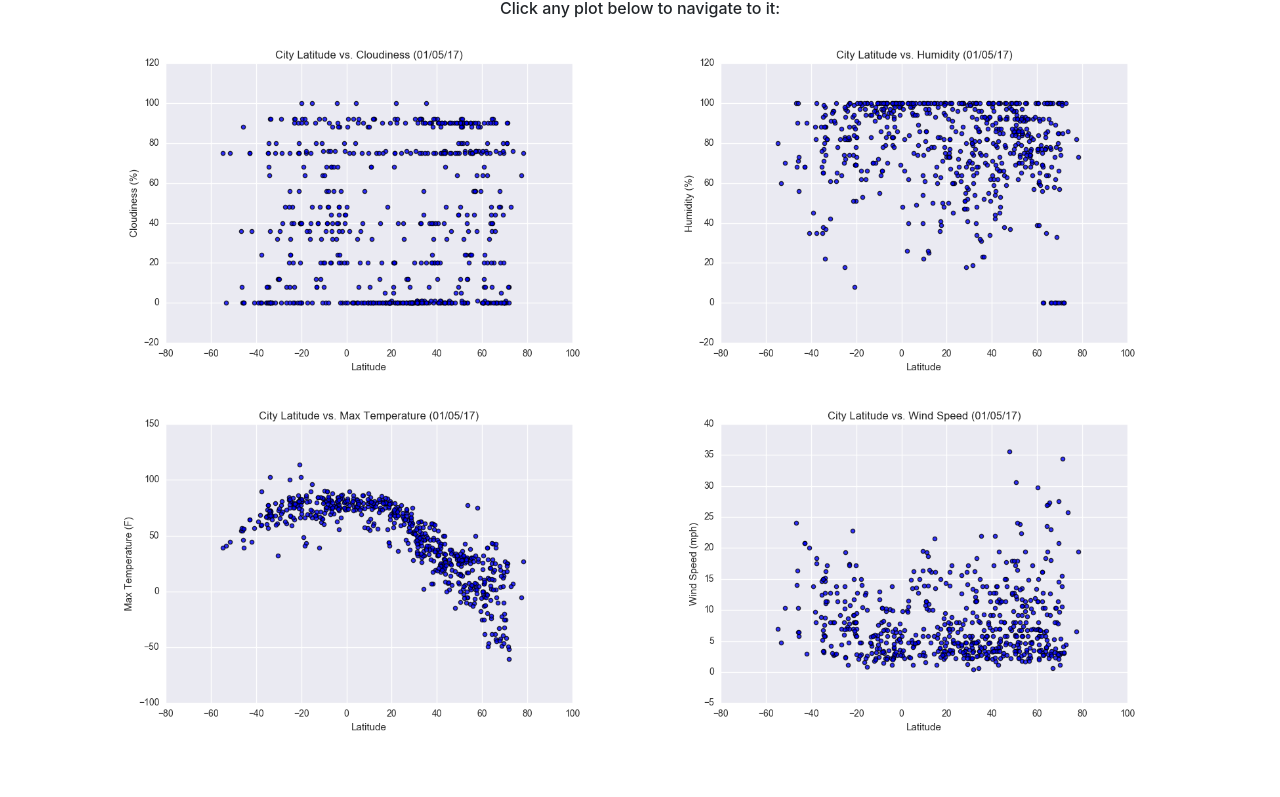
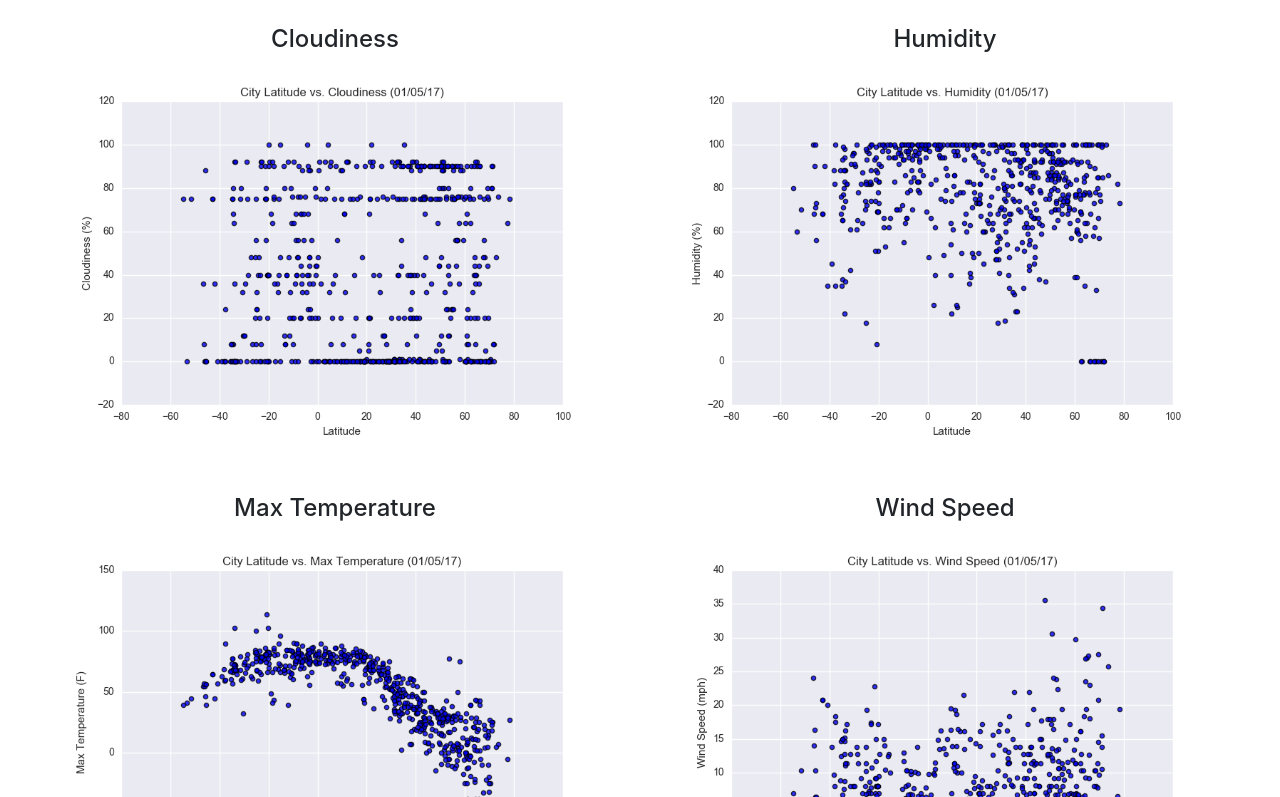
Before and after one commit to brbbrb/latitude-vs-x-weather-dashboard, a plain HTML site: page comparisons.html in a window 1280 px wide. Shown: the part 204-1001 px from the top of the page. Drawn offline with nearby package versions, Linux system fonts and the light colour scheme.

Commit message:
stopping point on Comparison page

```diff
--- a/comparisons.html
+++ b/comparisons.html
@@ -45,19 +45,40 @@
     </nav>
 
       <div class="container-fluid" style="padding:10px;">
-        <div class="row" style="padding:10px;margin:65px">
+        <div class="row" style="padding:10px;margin:10px">
           <div class="col-md-12 pt-3">
-            <h2 class="text-center">
-                Comparison vs. X
-            </h2>
+            <h1 class="text-center">
+                Comparison: Latitude vs. X
+            </h1>
             <h6 class="text-center">
-                Click any plot below to navigate to it:
+                Click any plot below to get an in-depth analysis:
             </h6>
+            <br>
             <div class="row">
-                <div class="col-sm-3 col-md-12 col-lg-12 col-xl-6"> <a href="viz_cloudiness.html"> <img src="./Resources/assets/images/Fig3.png" class="img-fluid"/> </a> </div>
-                <div class="col-sm-3 col-md-12 col-lg-12 col-xl-6"> <a href="viz_humidity.html"> <img src="./Resources/assets/images/Fig2.png" class="img-fluid"/> </a> </div>
-                <div class="col-sm-3 col-md-12 col-lg-12 col-xl-6"> <a href="viz_max_temperature.html"> <img src="./Resources/assets/images/Fig1.png" class="img-fluid"/> </a> </div>
-                <div class="col-sm-3 col-md-12 col-lg-12 col-xl-6"> <a href="viz_wind_speed.html"> <img src="./Resources/assets/images/Fig4.png" class="img-fluid"/> </a> </div>
+                <div class="col-md-12 col-lg-12 col-xl-6" style="padding:20px">
+                    <h4 class="text-center">
+                        Cloudiness
+                    </h4>
+                    <a href="viz_cloudiness.html"> <img src="./Resources/assets/images/Fig3.png" class="img-fluid mx-auto d-block"/> </a>
+                </div>
+                <div class="col-md-12 col-lg-12 col-xl-6" style="padding:20px">
+                    <h4 class="text-center">
+                        Humidity
+                    </h4>
+                    <a href="viz_humidity.html"> <img src="./Resources/assets/images/Fig2.png" class="img-fluid mx-auto d-block"/> </a>
+                </div>
+                <div class="col-md-12 col-lg-12 col-xl-6" style="padding:20px">
+                    <h4 class="text-center">
+                        Max Temperature
+                    </h4>
+                    <a href="viz_max_temperature.html"> <img src="./Resources/assets/images/Fig1.png" class="img-fluid mx-auto d-block"/> </a>
+                </div>
+                <div class="col-md-12 col-lg-12 col-xl-6" style="padding:20px">
+                    <h4 class="text-center">
+                        Wind Speed
+                    </h4>
+                    <a href="viz_wind_speed.html"> <img src="./Resources/assets/images/Fig4.png" class="img-fluid mx-auto d-block"/> </a>
+                </div>
             </div>
           </div>
         </div>
```
Also changed, not shown: index.html (+2 -2 lines).
